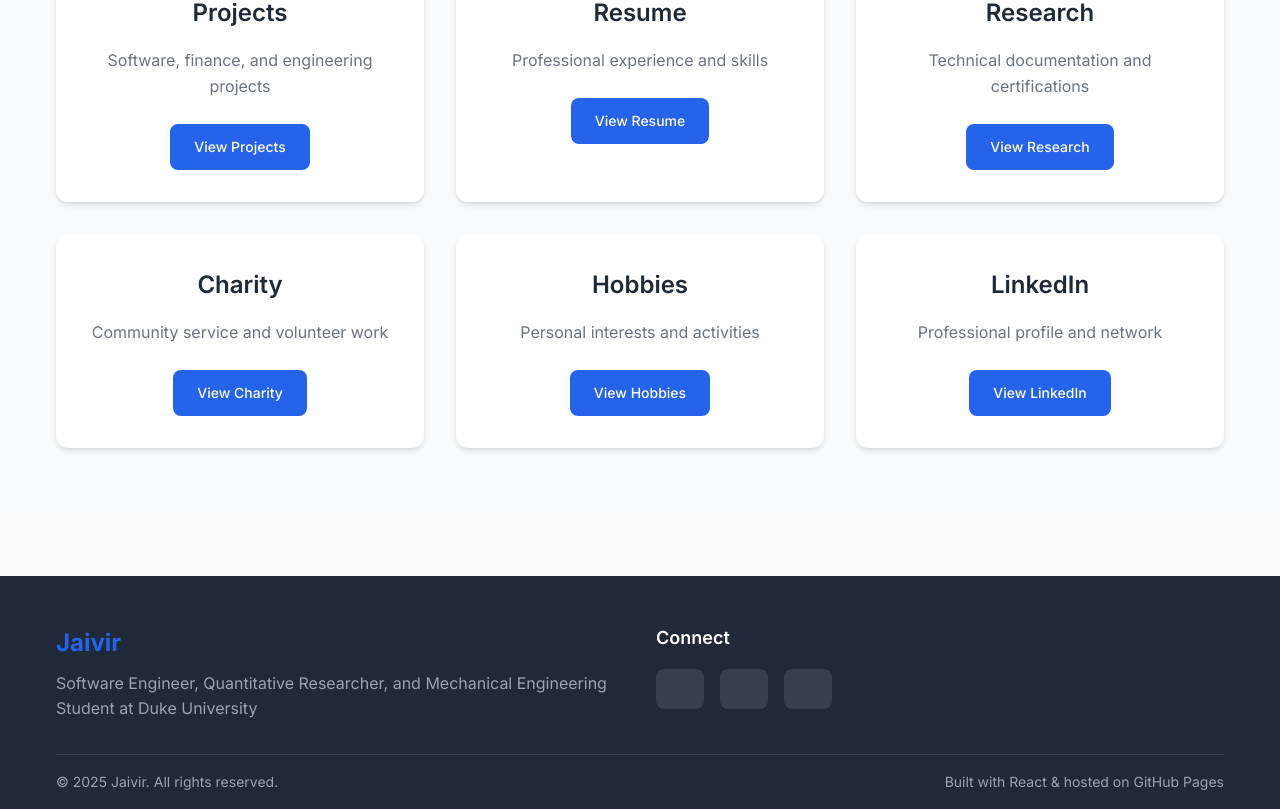
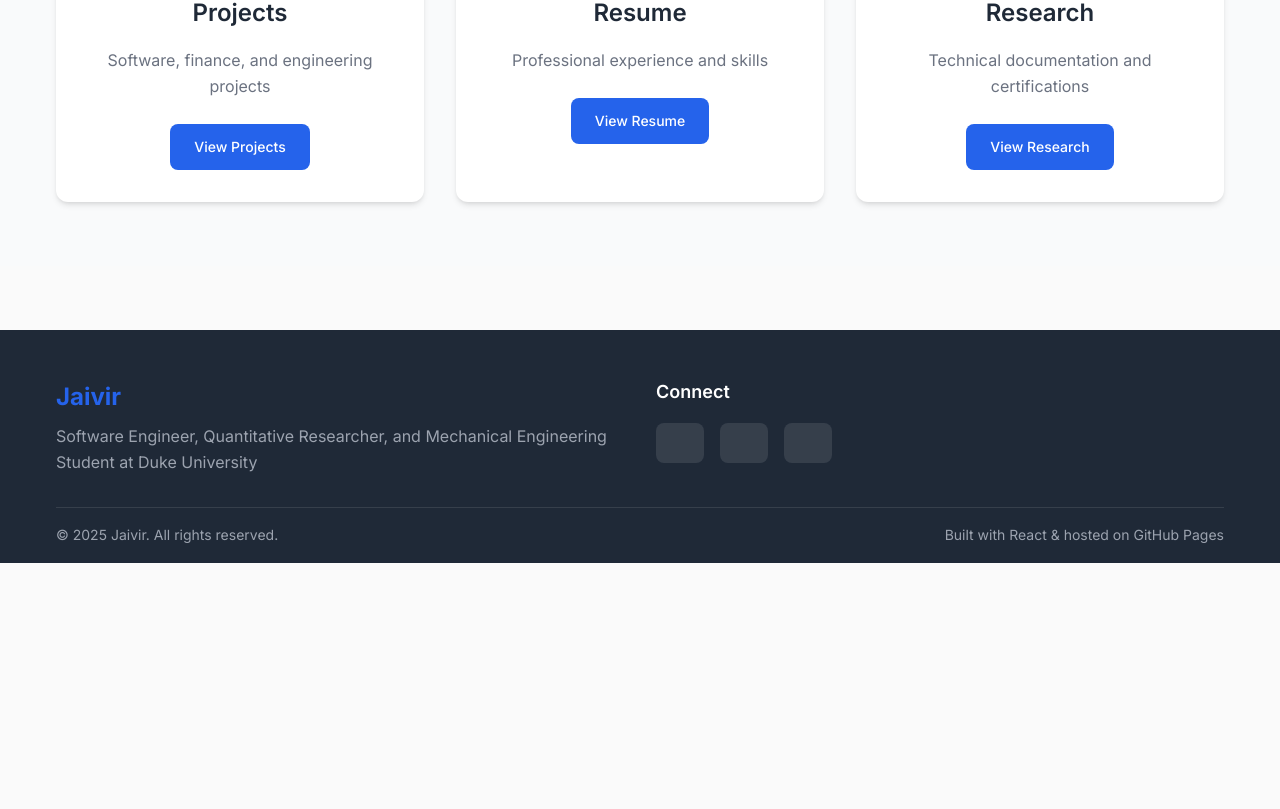
Before and after one commit to Jaiparmar940/Jaivir-portfolio, a React (Create React App) app: page / in a window 1280 px wide. Shown: the part 1808-2617 px from the top of the page. After the commit the page ends 2371 px from the top, so only its background shows below. Built offline with nearby package versions, Linux system fonts and the light colour scheme.

Commit message:
Remove Charity, Hobbies, and LinkedIn quick access links

```diff
--- a/src/pages/Home.js
+++ b/src/pages/Home.js
@@ -175,41 +175,7 @@ const Home = () => {
               <Link to="/lab-reports" className="btn btn-primary">View Research</Link>
             </motion.div>
 
-            <motion.div
-              className="quick-link-card card"
-              initial={{ opacity: 0, scale: 0.9 }}
-              whileInView={{ opacity: 1, scale: 1 }}
-              transition={{ duration: 0.5, delay: 0.4 }}
-              viewport={{ once: true }}
-            >
-              <h3>Charity</h3>
-              <p>Community service and volunteer work</p>
-              <Link to="/charity" className="btn btn-primary">View Charity</Link>
-            </motion.div>
 
-            <motion.div
-              className="quick-link-card card"
-              initial={{ opacity: 0, scale: 0.9 }}
-              whileInView={{ opacity: 1, scale: 1 }}
-              transition={{ duration: 0.5, delay: 0.5 }}
-              viewport={{ once: true }}
-            >
-              <h3>Hobbies</h3>
-              <p>Personal interests and activities</p>
-              <Link to="/hobbies" className="btn btn-primary">View Hobbies</Link>
-            </motion.div>
-
-            <motion.div
-              className="quick-link-card card"
-              initial={{ opacity: 0, scale: 0.9 }}
-              whileInView={{ opacity: 1, scale: 1 }}
-              transition={{ duration: 0.5, delay: 0.6 }}
-              viewport={{ once: true }}
-            >
-              <h3>LinkedIn</h3>
-              <p>Professional profile and network</p>
-              <a href="https://linkedin.com/in/jaivir-parmar" target="_blank" rel="noopener noreferrer" className="btn btn-primary">View LinkedIn</a>
-            </motion.div>
           </div>
         </div>
       </section>
```
